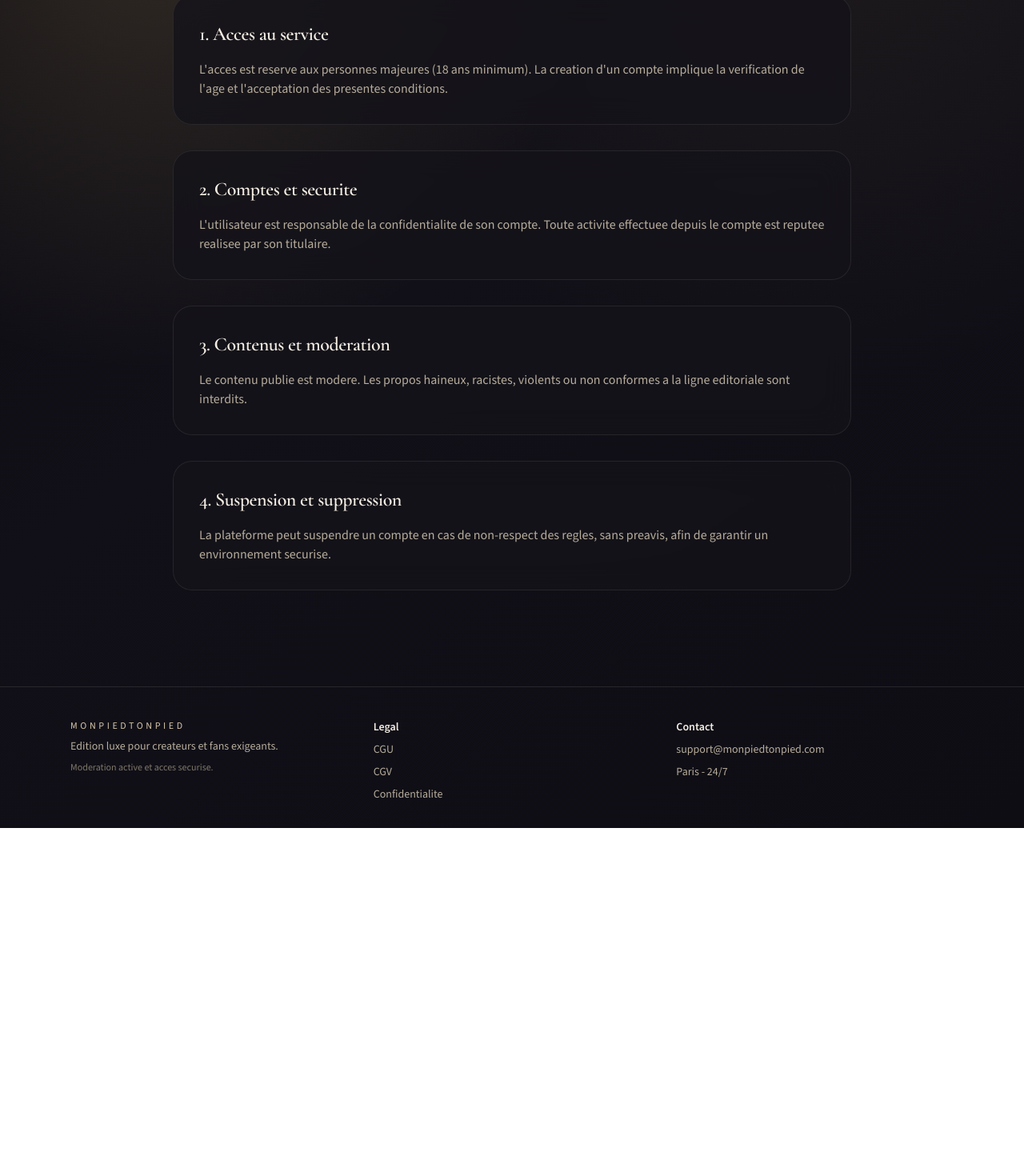
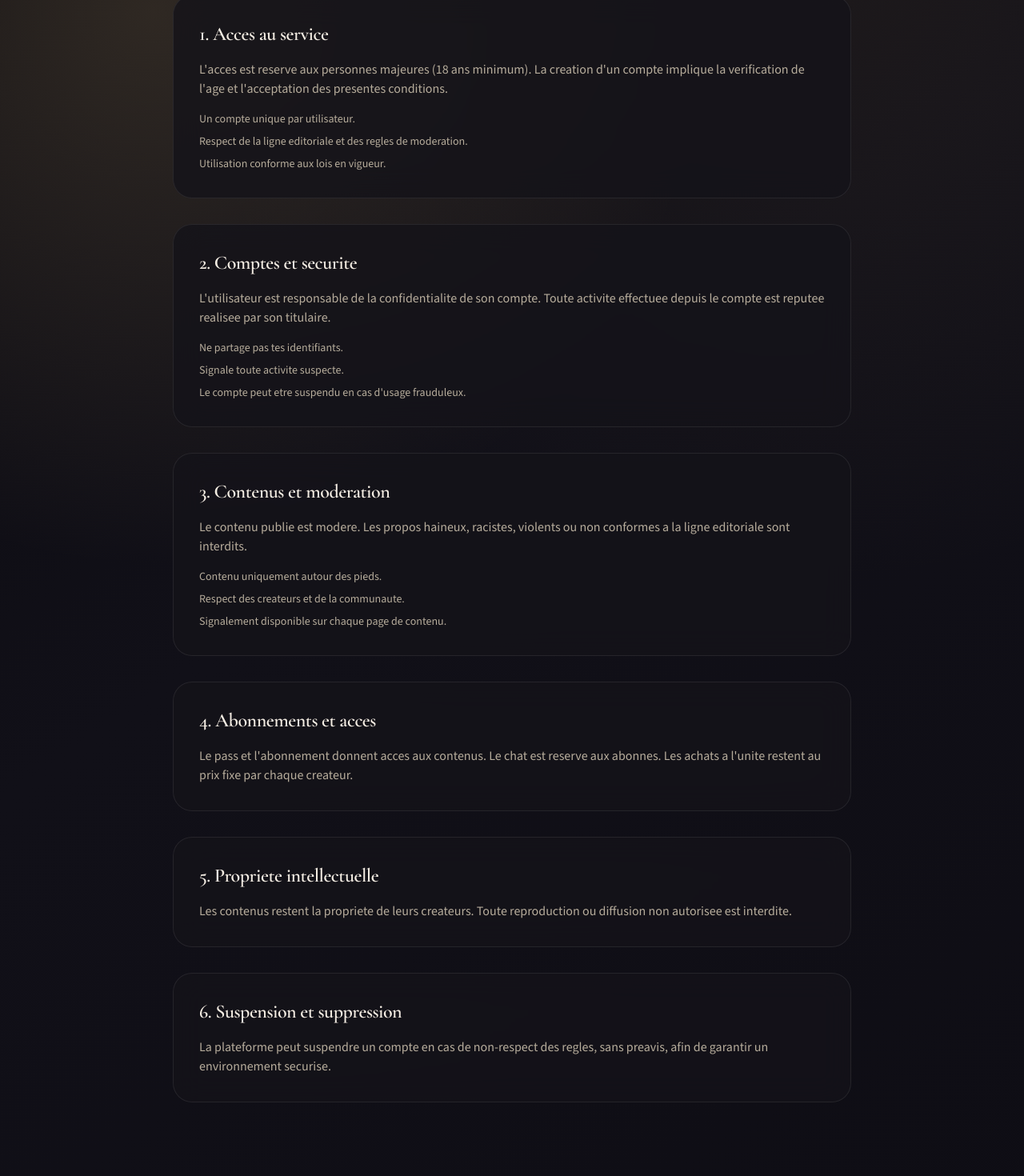
Before and after one commit to kenams/MonpiedTonPied, a Next.js app in the folder frontend/: page /legal/cgu in a window 1280 px wide. Shown: the part 279-1749 px from the top of the page at 80% size. Before the commit the page ends 1314 px from the top, so only its background shows below. Built offline with nearby package versions, Linux system fonts and the light colour scheme; no server answers.

Commit message:
Refine legal pages and homepage

```diff
--- a/frontend/app/legal/cgu/page.tsx
+++ b/frontend/app/legal/cgu/page.tsx
@@ -23,6 +23,11 @@ export default function CGUPage() {
                         La creation d&apos;un compte implique la verification de l&apos;age
                         et l&apos;acceptation des presentes conditions.
                     </p>
+                    <ul className="text-sm text-[#b7ad9c] space-y-2">
+                        <li>Un compte unique par utilisateur.</li>
+                        <li>Respect de la ligne editoriale et des regles de moderation.</li>
+                        <li>Utilisation conforme aux lois en vigueur.</li>
+                    </ul>
                 </section>
 
                 <section className="glass rounded-3xl p-8 space-y-4">
@@ -32,6 +37,11 @@ export default function CGUPage() {
                         compte. Toute activite effectuee depuis le compte est reputee
                         realisee par son titulaire.
                     </p>
+                    <ul className="text-sm text-[#b7ad9c] space-y-2">
+                        <li>Ne partage pas tes identifiants.</li>
+                        <li>Signale toute activite suspecte.</li>
+                        <li>Le compte peut etre suspendu en cas d&apos;usage frauduleux.</li>
+                    </ul>
                 </section>
 
                 <section className="glass rounded-3xl p-8 space-y-4">
@@ -40,10 +50,32 @@ export default function CGUPage() {
                         Le contenu publie est modere. Les propos haineux, racistes,
                         violents ou non conformes a la ligne editoriale sont interdits.
                     </p>
+                    <ul className="text-sm text-[#b7ad9c] space-y-2">
+                        <li>Contenu uniquement autour des pieds.</li>
+                        <li>Respect des createurs et de la communaute.</li>
+                        <li>Signalement disponible sur chaque page de contenu.</li>
+                    </ul>
                 </section>
 
                 <section className="glass rounded-3xl p-8 space-y-4">
-                    <h2 className="text-2xl font-semibold text-[#f4ede3]">4. Suspension et suppression</h2>
+                    <h2 className="text-2xl font-semibold text-[#f4ede3]">4. Abonnements et acces</h2>
+                    <p className="text-[#b7ad9c]">
+                        Le pass et l&apos;abonnement donnent acces aux contenus. Le chat est
+                        reserve aux abonnes. Les achats a l&apos;unite restent au prix fixe
+                        par chaque createur.
+                    </p>
+                </section>
+
+                <section className="glass rounded-3xl p-8 space-y-4">
+                    <h2 className="text-2xl font-semibold text-[#f4ede3]">5. Propriete intellectuelle</h2>
+                    <p className="text-[#b7ad9c]">
+                        Les contenus restent la propriete de leurs createurs. Toute
+                        reproduction ou diffusion non autorisee est interdite.
+                    </p>
+                </section>
+
+                <section className="glass rounded-3xl p-8 space-y-4">
+                    <h2 className="text-2xl font-semibold text-[#f4ede3]">6. Suspension et suppression</h2>
                     <p className="text-[#b7ad9c]">
                         La plateforme peut suspendre un compte en cas de non-respect des
                         regles, sans preavis, afin de garantir un environnement securise.
--- a/frontend/app/legal/cgv/page.tsx
+++ b/frontend/app/legal/cgv/page.tsx
@@ -20,6 +20,11 @@ export default function CGVPage() {
                         Pass 5,99 EUR (30 jours) ou abonnement 11,99 EUR. L&apos;achat
                         a l&apos;unite est fixe par chaque createur.
                     </p>
+                    <ul className="text-sm text-[#b7ad9c] space-y-2">
+                        <li>Pass: acces complet aux collections pendant 30 jours.</li>
+                        <li>Abonnement: acces complet + chat illimite.</li>
+                        <li>A l&apos;unite: prix libre par createur.</li>
+                    </ul>
                 </section>
 
                 <section className="glass rounded-3xl p-8 space-y-4">
@@ -28,6 +33,11 @@ export default function CGVPage() {
                         Les paiements sont securises et traites par Stripe. L&apos;acces
                         est active apres validation du paiement.
                     </p>
+                    <ul className="text-sm text-[#b7ad9c] space-y-2">
+                        <li>Transactions en EUR.</li>
+                        <li>Facture disponible dans le profil.</li>
+                        <li>En cas d&apos;echec, l&apos;acces reste bloque.</li>
+                    </ul>
                 </section>
 
                 <section className="glass rounded-3xl p-8 space-y-4">
@@ -40,7 +50,16 @@ export default function CGVPage() {
                 </section>
 
                 <section className="glass rounded-3xl p-8 space-y-4">
-                    <h2 className="text-2xl font-semibold text-[#f4ede3]">4. Remboursements</h2>
+                    <h2 className="text-2xl font-semibold text-[#f4ede3]">4. Demandes personnalisees</h2>
+                    <p className="text-[#b7ad9c]">
+                        Le consommateur peut commander un contenu sur demande. Le
+                        createur dispose de 48h pour repondre. Le contenu doit rester
+                        strictement autour des pieds.
+                    </p>
+                </section>
+
+                <section className="glass rounded-3xl p-8 space-y-4">
+                    <h2 className="text-2xl font-semibold text-[#f4ede3]">5. Remboursements</h2>
                     <p className="text-[#b7ad9c]">
                         Les remboursements sont examines au cas par cas selon les
                         politiques en vigueur et le respect de la charte.
--- a/frontend/app/legal/privacy/page.tsx
+++ b/frontend/app/legal/privacy/page.tsx
@@ -20,6 +20,11 @@ export default function PrivacyPage() {
                         Nous collectons les informations necessaires a la creation du
                         compte, a la verification d&apos;age et au traitement des paiements.
                     </p>
+                    <ul className="text-sm text-[#b7ad9c] space-y-2">
+                        <li>Identite, email, date de naissance.</li>
+                        <li>Informations de profil (pseudo, bio, avatar).</li>
+                        <li>Historique des achats et des acces.</li>
+                    </ul>
                 </section>
 
                 <section className="glass rounded-3xl p-8 space-y-4">
@@ -28,6 +33,11 @@ export default function PrivacyPage() {
                         Les donnees servent a securiser la plateforme, personnaliser
                         l&apos;experience et respecter nos obligations legales.
                     </p>
+                    <ul className="text-sm text-[#b7ad9c] space-y-2">
+                        <li>Verification d&apos;age et moderation.</li>
+                        <li>Gestion des paiements et des acces.</li>
+                        <li>Support et resolution des litiges.</li>
+                    </ul>
                 </section>
 
                 <section className="glass rounded-3xl p-8 space-y-4">
@@ -39,7 +49,16 @@ export default function PrivacyPage() {
                 </section>
 
                 <section className="glass rounded-3xl p-8 space-y-4">
-                    <h2 className="text-2xl font-semibold text-[#f4ede3]">4. Contact</h2>
+                    <h2 className="text-2xl font-semibold text-[#f4ede3]">4. Partage</h2>
+                    <p className="text-[#b7ad9c]">
+                        Les donnees ne sont partagees qu&apos;avec nos prestataires
+                        essentiels (paiement, hebergement) et uniquement pour fournir
+                        le service.
+                    </p>
+                </section>
+
+                <section className="glass rounded-3xl p-8 space-y-4">
+                    <h2 className="text-2xl font-semibold text-[#f4ede3]">5. Contact</h2>
                     <p className="text-[#b7ad9c]">
                         Pour toute demande, ecris a support@monpiedtonpied.com.
                     </p>
--- a/frontend/app/page.tsx
+++ b/frontend/app/page.tsx
@@ -39,6 +39,7 @@ export default function Home() {
                             <span>Edition luxe</span>
                             <span>Acces immediat</span>
                             <span>Respect et securite</span>
+                            <span>18+ uniquement</span>
                         </div>
                     </div>
 
```
